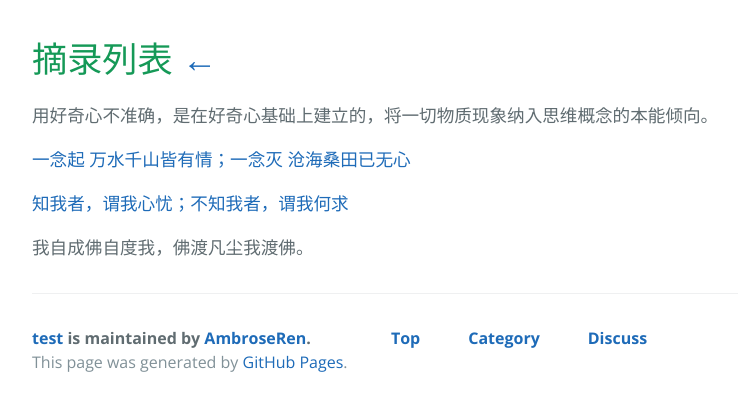
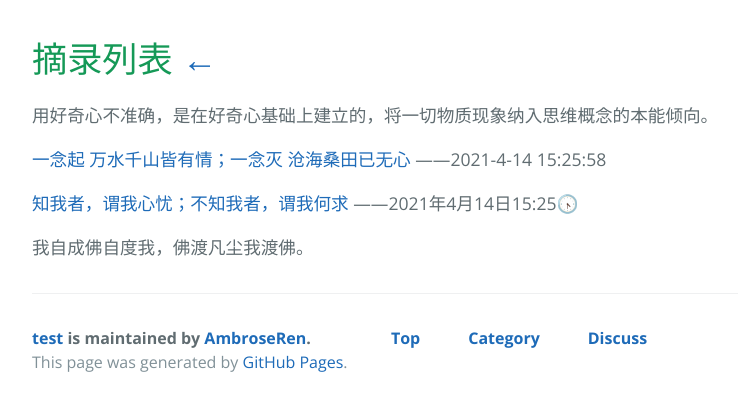
Before and after one commit to AmbroseRen/test, a Jekyll site: the page built from Doc/Diary/noteOne.md, in a window 1280 px wide. Shown: the top 411 px of the page, without its empty margins (192-930 px from the left). Built offline with Jekyll 4.4.1, drawn with Linux system fonts in a browser that asks for light colours; our own code applies the rules of GitHub Pages for plain Markdown files; the repository's description, which GitHub fills in, is left out.

Commit message:
Update noteOne.md

```diff
--- a/Doc/Diary/noteOne.md
+++ b/Doc/Diary/noteOne.md
@@ -2,8 +2,8 @@
 
 用好奇心不准确，是在好奇心基础上建立的，将一切物质现象纳入思维概念的本能倾向。
 
-[一念起 万水千山皆有情；一念灭 沧海桑田已无心](https://www.sohu.com/a/317089271_166832)
+[一念起 万水千山皆有情；一念灭 沧海桑田已无心](https://www.sohu.com/a/317089271_166832)  ——2021-4-14 15:25:58
 
-[知我者，谓我心忧；不知我者，谓我何求](https://www.sohu.com/a/438414234_120343889)
+[知我者，谓我心忧；不知我者，谓我何求](https://www.sohu.com/a/438414234_120343889)  ——2021年4月14日15:25🕟
 
 我自成佛自度我，佛渡凡尘我渡佛。
```
